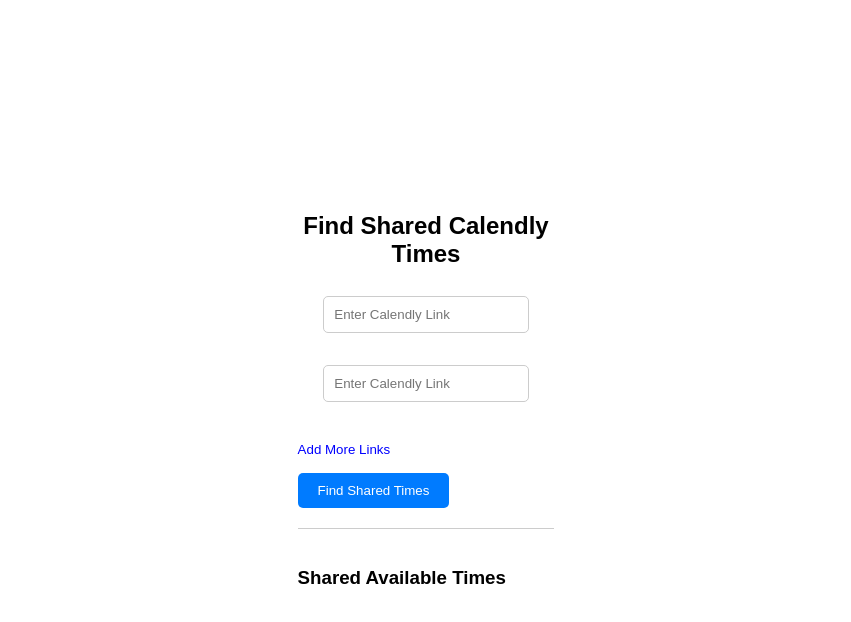
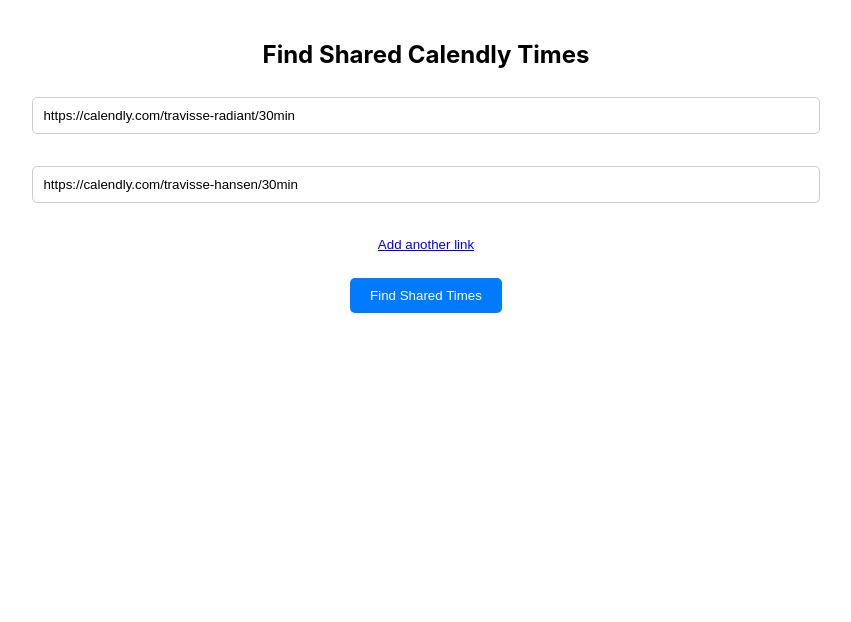
Before and after one commit to travisseh/calendly, a React (Create React App) app: page / in a window 1280 px wide. Shown: the top 622 px of the page, without its empty margins (214-1065 px from the left). Built offline with nearby package versions, Linux system fonts and the light colour scheme.

Commit message:
working nicely with scrolling etc.

```diff
--- a/src/App.css
+++ b/src/App.css
@@ -1,17 +1,21 @@
 /* Reset margin and padding for the body */
-body {
+body, html {
   margin: 0;
   padding: 0;
-  box-sizing: border-box;
-  display: flex;
-  justify-content: center;
-  align-items: center;
-  height: 100vh;
-  font-family: Arial, sans-serif;
+  height: 100%;
+  overflow-y: auto; /* Allow vertical scrolling */
 }
 
 main {
   text-align: center;
+  padding: 20px;
+  overflow-y: auto; /* Ensure vertical scrolling is enabled if needed */
+  min-height: 100vh; /* Minimum height is the full viewport height */
+  margin: auto;
+  box-sizing: border-box; /* Include padding in the element's total width and height */
+  display: flex;
+  flex-direction: column;
+  justify-content: center; /* Center children vertically */
 }
 
 input {
@@ -70,15 +74,22 @@
   text-align: left;
   display: block; /* Makes the button full width, easier to align text to the left */
   margin-top: 16px;
+  text-decoration: underline; /* Optional: Makes it clear it's clickable */
+  margin: 10px 0; /* Adjust spacing as needed */
 }
 
 /* Adjust the container to align items to the start (left) */
 .main-container {
   display: flex;
   flex-direction: column;
-  align-items: flex-start; /* Aligns children (including buttons) to the left */
+  justify-content: flex-start; /* Adjust based on content size */
+  align-items: center; /* Center content horizontally */
+  min-height: 100vh; /* Ensure it takes up at least the viewport height */
+  overflow-y: auto; /* Enable scrolling within this container */
   width: 80%; /* Adjust based on your layout */
-  margin: 0 auto; /* Centers the container */
+  margin: auto;
+  padding: 20px;
+  box-sizing: border-box;
 }
 
 hr {
--- a/src/App.js
+++ b/src/App.js
@@ -2,8 +2,12 @@
 import './App.css';
 
 export default function App() {
-  const [calendlyLinks, setCalendlyLinks] = useState(['', '']);
+  const [calendlyLinks, setCalendlyLinks] = useState([
+    "https://calendly.com/travisse-radiant/30min",
+    "https://calendly.com/travisse-hansen/30min"
+  ]);
   const [availableTimes, setAvailableTimes] = useState([]); // Updated state to hold available times
+  const [isLoading, setIsLoading] = useState(false); // New loading state
 
   const handleLinkChange = (index, event) => {
     const newLinks = [...calendlyLinks];
@@ -26,15 +30,14 @@
   };
 
   const fetchAvailableDays = async () => {
-    const calendlyUrl = "https://calendly.com/travisse-radiant/30min?month=2022-06";
-
+    setIsLoading(true); // Start loading
     try {
       const response = await fetch('http://localhost:3001/fetch-calendly', {
         method: 'POST',
         headers: {
           'Content-Type': 'application/json',
         },
-        body: JSON.stringify({ calendlyUrl: calendlyUrl }),
+        body: JSON.stringify({ calendlyUrls: calendlyLinks }),
       });
 
       if (!response.ok) {
@@ -42,9 +45,11 @@
       }
 
       const data = await response.json();
-      setAvailableTimes(data.availableTimes); // Update state with fetched available times
+      setAvailableTimes(data.availableTimes); // No change needed here, but ensure data structure is compatible
     } catch (error) {
       console.error('Error fetching available times:', error);
+    } finally {
+      setIsLoading(false); // Stop loading regardless of the outcome
     }
   };
 
@@ -64,17 +69,29 @@
           )}
         </div>
       ))}
-      <button onClick={addLinkInput} className="link-button">Add More Links</button>
+      <button onClick={addLinkInput} className="link-button">Add another link</button> {/* Add this line */}
+      <div className="button-container">
         <button onClick={fetchAvailableDays}>Find Shared Times</button>
+      </div>
+      {isLoading && <p>Loading...</p>}
+      {!isLoading && availableTimes.length > 0 && (
+        <>
           <hr /> {/* Divider */}
           <section>
             <h3>Shared Available Times</h3>
+            {availableTimes.map(({ dayDate, times }, index) => (
+              <div key={index}>
+                <h4>{dayDate}</h4>
                 <ul>
-          {availableTimes.map((time, index) => (
-            <li key={index}>{time}</li>
+                  {times.map((time, timeIndex) => (
+                    <li key={timeIndex}>{time}</li>
                   ))}
                 </ul>
+              </div>
+            ))}
           </section>
+        </>
+      )}
     </main>
   );
 }
```
Lines whose indentation alone changed are shown as unchanged.
